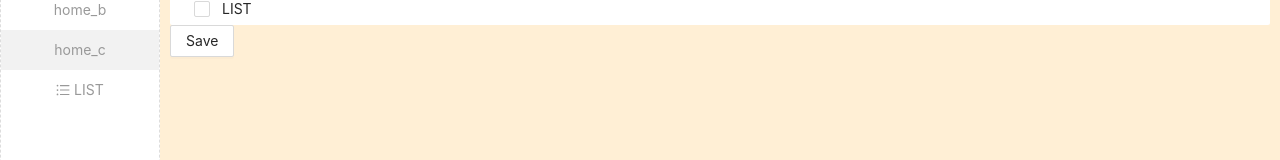
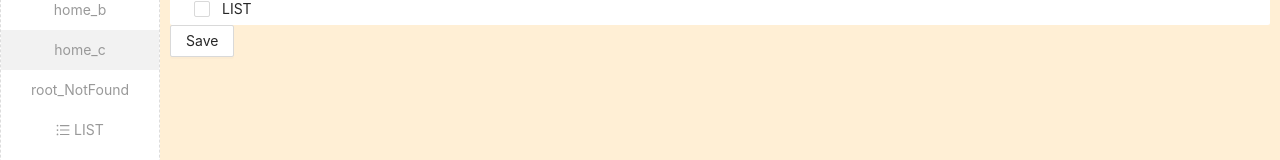
Before and after one commit to rayjcr/react_frame, a React (Create React App) app: page /home/home_c in a window 1280 px wide. Shown: the part 151-311 px from the top of the page. Built offline with nearby package versions, Linux system fonts and the light colour scheme; sample sign-in values are in the browser's storage; the HTML template or start-up script is replaced by a standard one.

Commit message:
添加根目录菜单下无匹配路由引导到NotFound组件

```diff
--- a/src/layout/sideMenu.js
+++ b/src/layout/sideMenu.js
@@ -66,6 +66,9 @@ const SideMenu = memo(() => {
       setMenu([...menu]);
     } else {
       // 根据真实URL重新定位,展开菜单
+      if(location.pathname === ('/' + itemMenu.realPath)){
+        return false
+      }
       locateMenu(menu, itemMenu.realPath);
       setMenu([...menu])
       navigate(itemMenu.realPath)
--- a/src/router/routes.js
+++ b/src/router/routes.js
@@ -60,7 +60,13 @@ const routes = [
                         title: 'home_c',
                         key: 'home_c',
                         element: <PageC />
-                    }
+                    },
+                    {
+                        path: '',
+                        title: 'root_NotFound',
+                        key: 'root_NotFound',
+                        element: <NotFound />,
+                    },
                 ]
             },
             {
--- a/src/views/List/index.js
+++ b/src/views/List/index.js
@@ -32,5 +32,5 @@ const mapStateToProps = (state) => {
   return { app };
 }
 
-export default connect(mapStateToProps)(PermissionHoc([1])(List));
+export default connect(mapStateToProps)(PermissionHoc(['manager'])(List));
 // export default connect(mapStateToProps)(List);
--- a/src/views/pageA/index.js
+++ b/src/views/pageA/index.js
@@ -1,4 +1,4 @@
-import React from 'react'
+import React, { useEffect } from 'react'
 import { useNavigate } from 'react-router-dom'
 
 const PageA = () => {
@@ -9,6 +9,11 @@ const PageA = () => {
     navigate('/home')
   }
 
+  useEffect(() => {
+    console.log('init page-A');
+  }, [])
+
+
   return (
     <div className='pageMain' style={{background:'#B0E0E6'}}>
       PageA <button onClick={()=>jump()}>go to home page33333</button>
```
